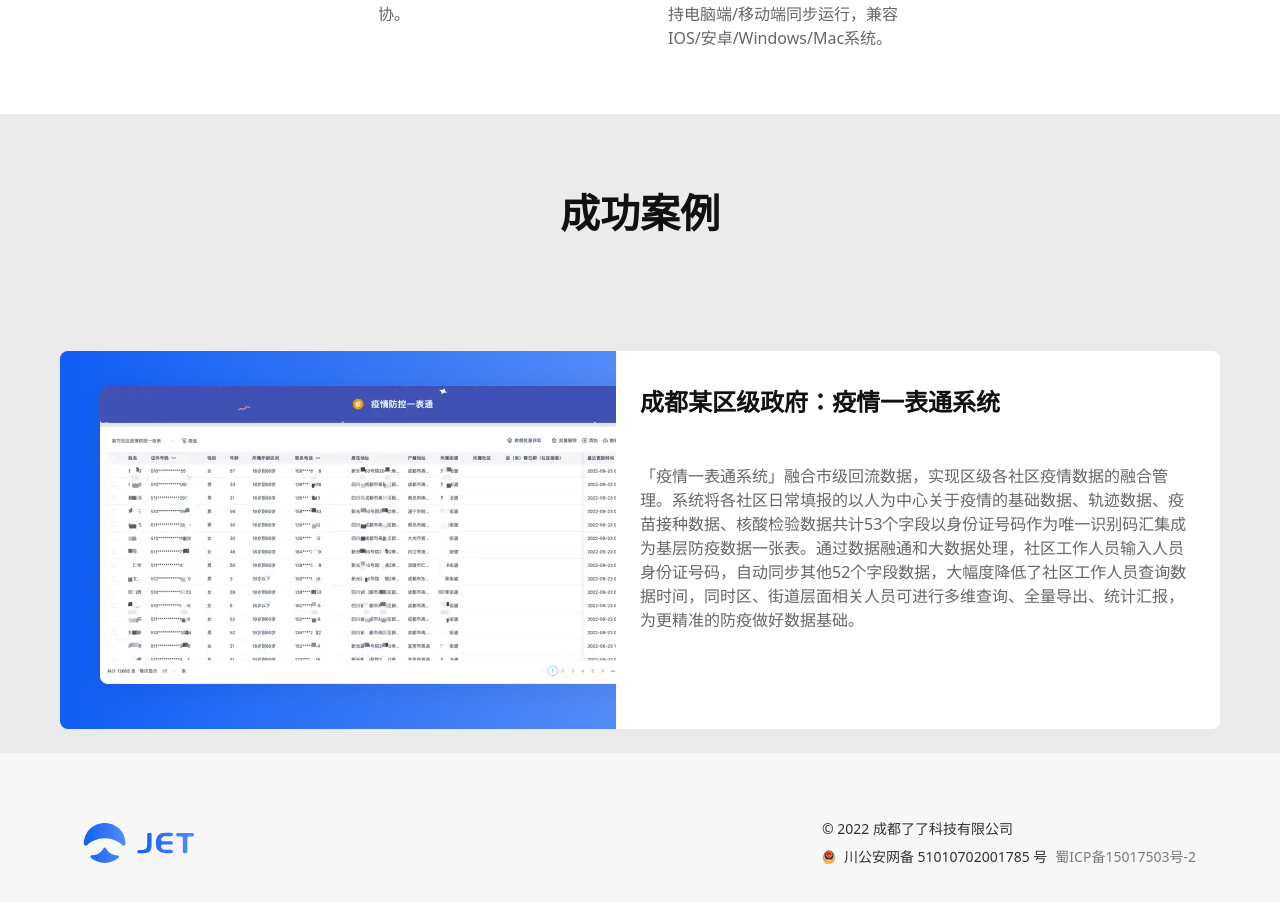
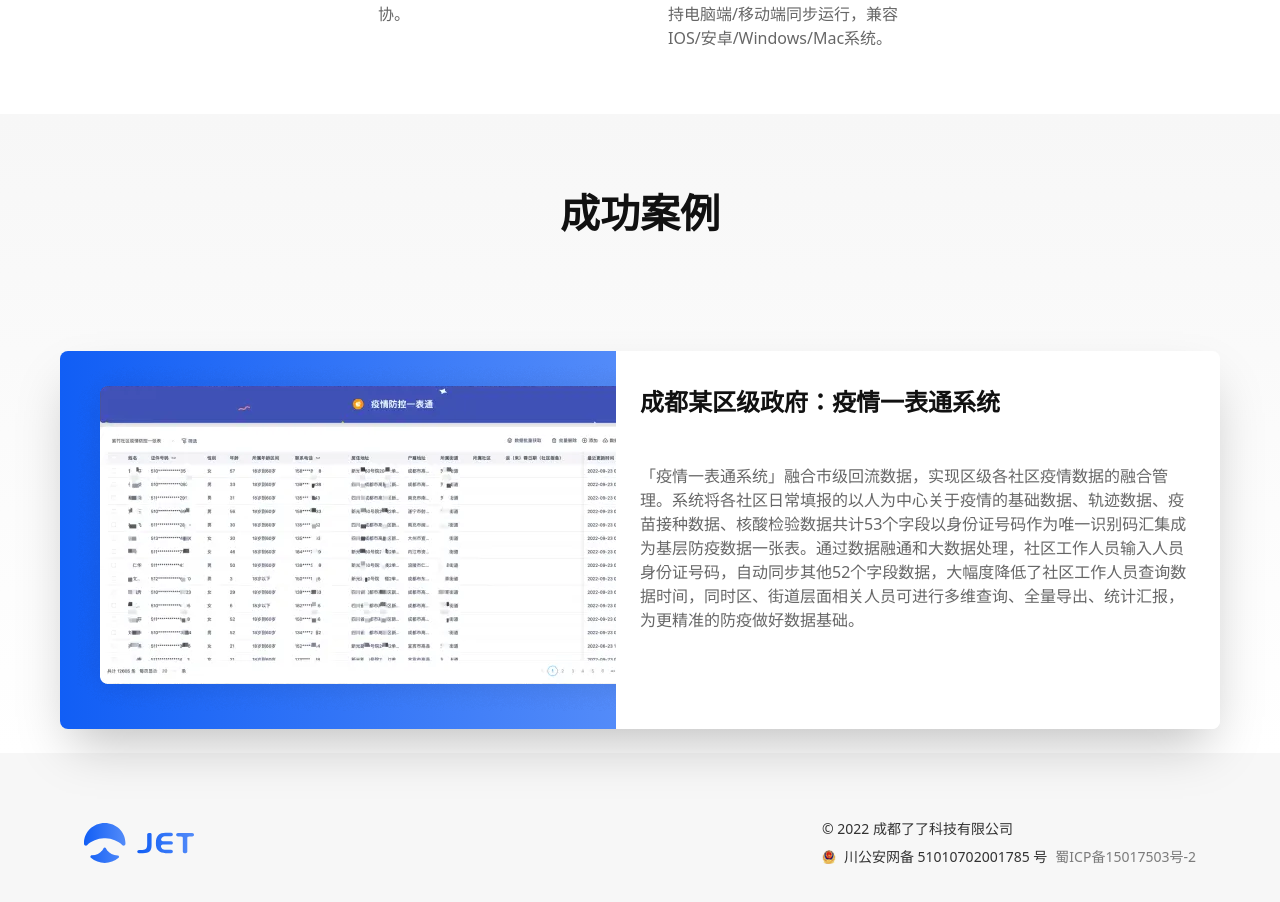
Before and after one commit to Byzanteam/jet-work-official-website, a Vue app: page /all_in_one_table in a window 1280 px wide. Shown: the part 7786-8688 px from the top of the page. Built offline with nearby package versions, Linux system fonts and the light colour scheme.

Commit message:
fix: success-case box-shadow

```diff
--- a/src/views/solutions/scene/all-in-one-table/index.vue
+++ b/src/views/solutions/scene/all-in-one-table/index.vue
@@ -74,9 +74,11 @@
   </BlockLayout>
   <BlockLayout
     :title="$t('page.solutions.scene.success_cases')"
-    class="bg-gray-08"
+    class="dark:linear-block-item-bg--dark linear-block-item-bg"
   >
-    <div class="flex md:flex-row flex-col rounded-lg overflow-hidden">
+    <div
+      class="flex md:flex-row flex-col rounded-lg shadow-2xl overflow-hidden"
+    >
       <div class="linear-image-item-bg">
         <img src="/images/all_in_one_table/success_cases.webp" alt="" />
       </div>
--- a/src/views/solutions/scene/grassroot/index.vue
+++ b/src/views/solutions/scene/grassroot/index.vue
@@ -65,9 +65,11 @@
   </BlockLayout>
   <BlockLayout
     :title="$t('page.solutions.scene.success_cases')"
-    class="bg-gray-08"
+    class="dark:linear-block-item-bg--dark linear-block-item-bg"
   >
-    <div class="flex md:flex-row flex-col rounded-lg overflow-hidden">
+    <div
+      class="flex md:flex-row flex-col rounded-lg shadow-2xl overflow-hidden"
+    >
       <div class="flex-1 linear-image-item-bg">
         <img src="/images/grassroot/success_cases.webp" alt="" />
       </div>
@@ -93,8 +95,8 @@ import { TabSwitch, TabPane } from '@/components'
 import { SolutionTitle, CardItem, BlockLayout } from '@/views/components'
 
 import GrassrootBuilding from './_building.vue'
+import GrassrootGovernance from './_governemnt-governance.vue'
 import GrassrootOperation from './_government-operation.vue'
-import GrassrootGovernance from './_governemnt-governance.vue'
 import GrassrootAutonomy from './_resident-autonomy.vue'
 import GrassrootRuleByLaw from './_rule-by-law.vue'
 
```
